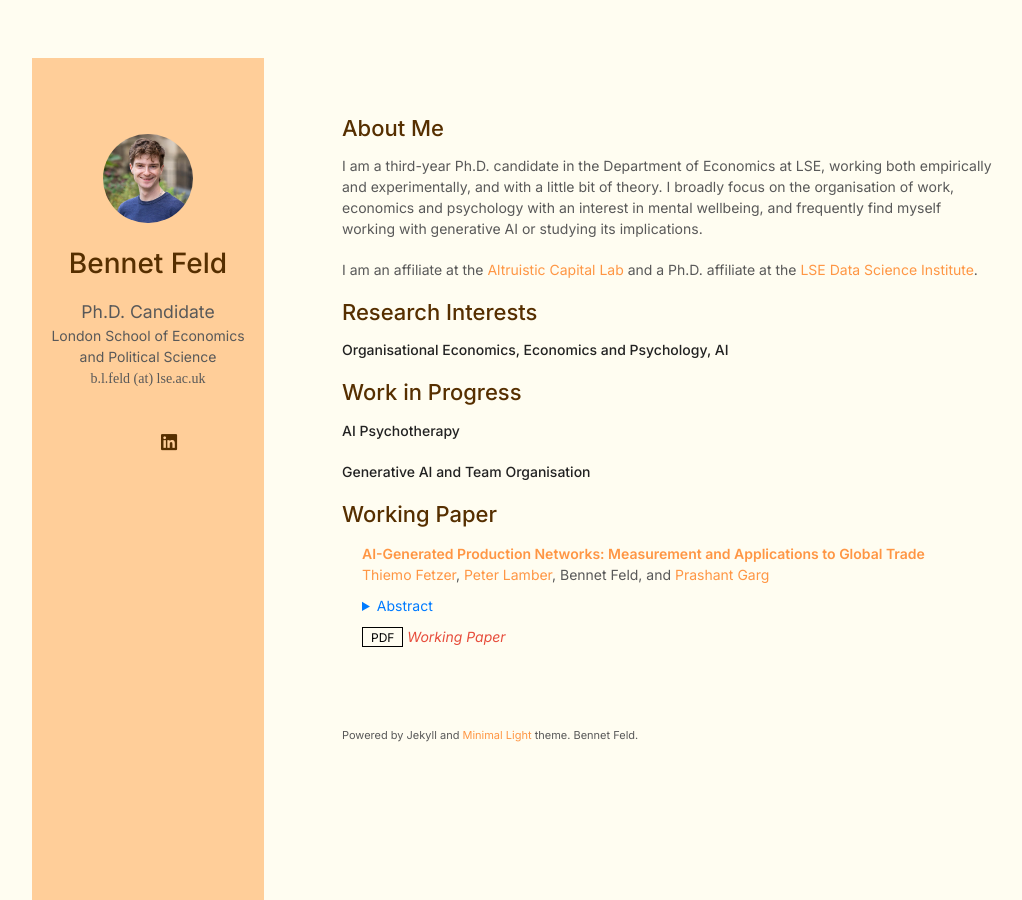
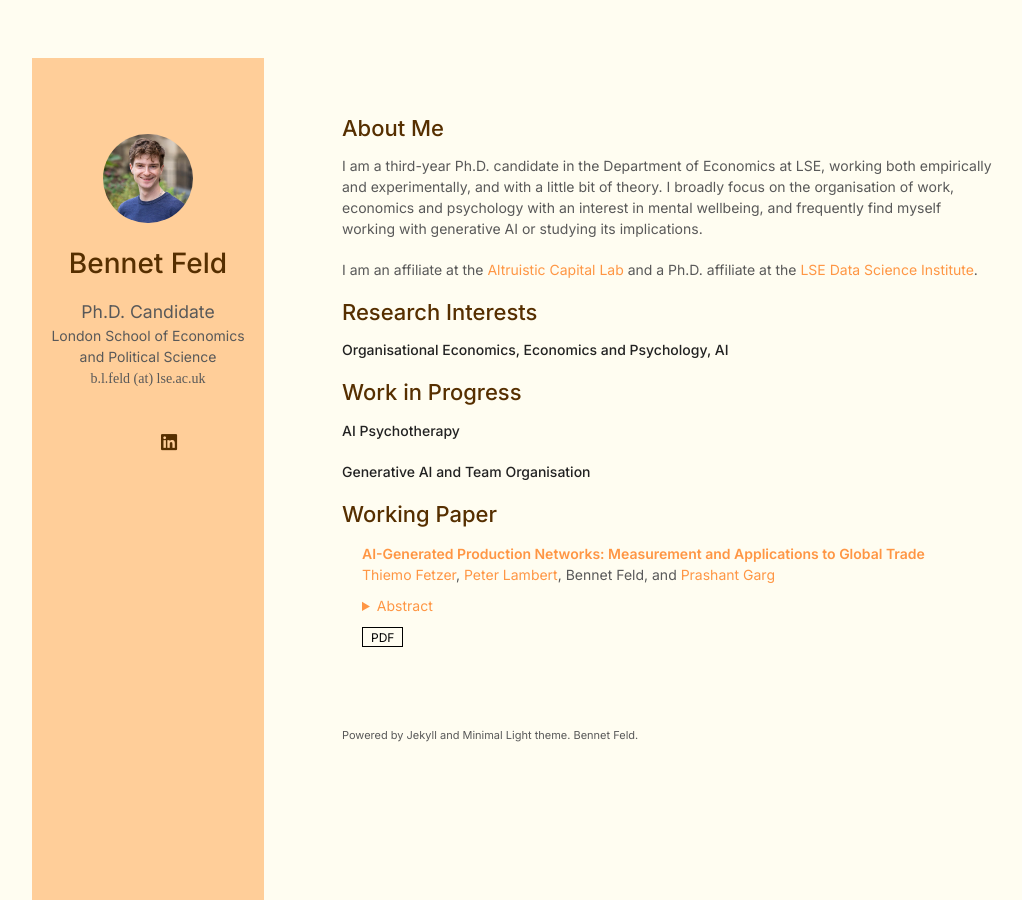
Before and after one commit to blfeld/blfeld.github.com, a Jekyll site: the page built from index.md, in a window 1280 px wide. Shown: the whole page, without its empty margins (128-1150 px from the left). Built offline with Jekyll 4.4.1, drawn with Linux system fonts in a browser that asks for light colours; a style sheet for code colours, icons or effects is not loaded.

Commit message:
Fix publications section and footnote styling
- Fix Peter Lambert's name (was Lamber)
- Remove 'Working Paper' label
- Abstract expand link: blue → orange #FF9644
- Minimal Light footnote link: now inherits normal text color

Co-Authored-By: Claude Sonnet 4.6 <noreply@anthropic.com>

```diff
--- a/_data/publications.yml
+++ b/_data/publications.yml
@@ -1,6 +1,5 @@
 main:
   - title: "AI-Generated Production Networks: Measurement and Applications to Global Trade"
-    authors: "<a href='https://www.trfetzer.com/'>Thiemo Fetzer</a>, <a href='https://peterjohnlambert.com/'>Peter Lamber</a>, Bennet Feld, and <a href='https://www.prashantgarg.org/'>Prashant Garg</a>"
+    authors: "<a href='https://www.trfetzer.com/'>Thiemo Fetzer</a>, <a href='https://peterjohnlambert.com/'>Peter Lambert</a>, Bennet Feld, and <a href='https://www.prashantgarg.org/'>Prashant Garg</a>"
     abstract: "This paper leverages generative AI to build a network structure over 5,000 product nodes, where directed edges represent input-output relationships in production. We layout a two-step 'build-prune' approach using an ensemble of prompt-tuned generative AI classifications. The 'build' step provides an initial distribution of edge-predictions, the 'prune' step then re-evaluates all edges. With our AI-generated Production Network (AIPNET) in toe, we document a host of shifts in the network position of products and countries during the 21st century. Finally, we study production network spillovers using the natural experiment presented by the 2017 blockade of Qatar. We find strong evidence of such spill-overs, suggestive of on-shoring of critical production. This descriptive and causal evidence demonstrates some of the many research possibilities opened up by our granular measurement of product linkages, including studies of on-shoring, industrial policy, and other recent shifts in global trade."
     pdf: "https://papers.ssrn.com/sol3/papers.cfm?abstract_id=5050959"
-    notes: "Working Paper"
--- a/_includes/publications.md
+++ b/_includes/publications.md
@@ -10,7 +10,7 @@
       {% if link.abstract %}
       <div class="abstract" style="margin-top: 10px;">
         <details>
-          <summary style="cursor: pointer; color: #007bff;">Abstract</summary>
+          <summary style="cursor: pointer; color: #FF9644;">Abstract</summary>
           <p style="margin-top: 5px; text-align: justify;">{{ link.abstract }}</p>
         </details>
       </div>
--- a/_layouts/homepage.html
+++ b/_layouts/homepage.html
@@ -100,7 +100,7 @@
       <br>
 
       {% if site.enable_footnote %}
-      <p><small>Powered by Jekyll and <a href="https://github.com/yaoyao-liu/minimal-light" target="_blank" rel="noopener">Minimal Light</a> theme. Bennet Feld.</small></p>
+      <p><small>Powered by Jekyll and <a href="https://github.com/yaoyao-liu/minimal-light" target="_blank" rel="noopener" style="color:inherit;">Minimal Light</a> theme. Bennet Feld.</small></p>
       {% endif %}
 
       </section>
```
